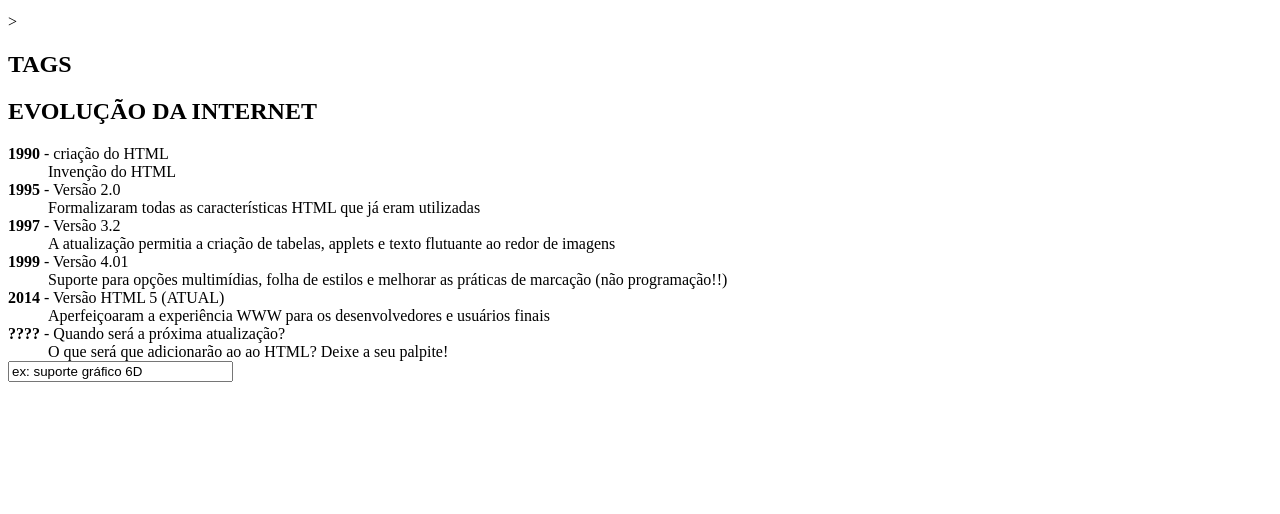
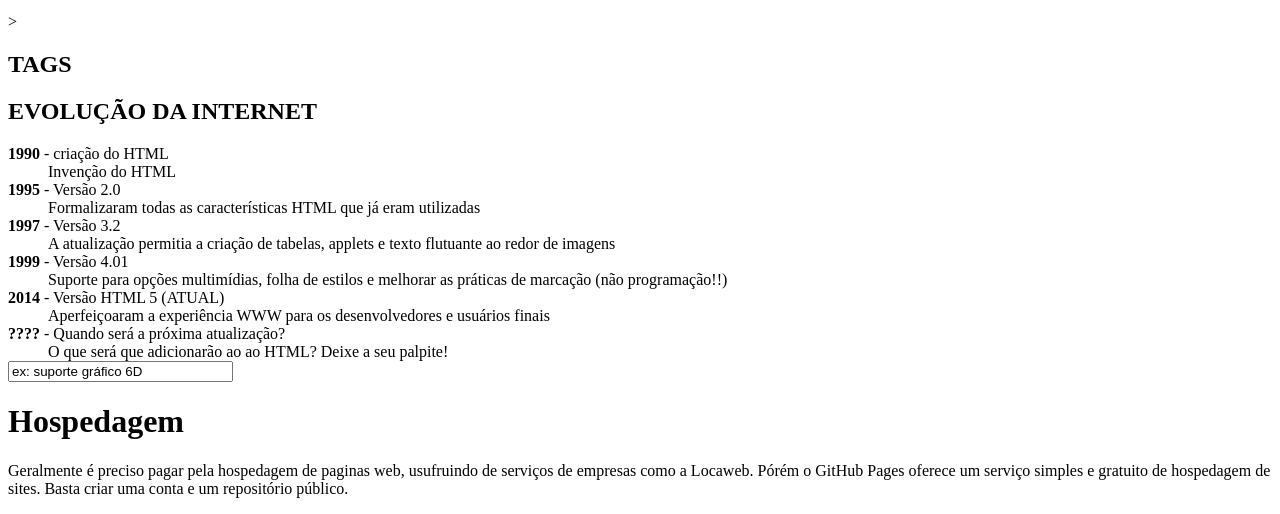
Before and after one commit to WilliamSchevisbisky/primeiro-site, a plain HTML site: page index.html in a window 1280 px wide. Shown: the part 381-895 px from the top of the page. Before the commit the page ends 800 px from the top, so only its background shows below. Drawn offline with Linux system fonts and the light colour scheme.

Commit message:
update git hub pages

```diff
--- a/index.html
+++ b/index.html
@@ -49,5 +49,7 @@
         <input type="text" size="25" value="ex: suporte gráfico 6D" />
 
     </dl>
+    <h1>Hospedagem</h1>
+    <p>Geralmente é preciso pagar pela hospedagem de paginas web, usufruindo de serviços de empresas como a Locaweb. Pórém o GitHub Pages oferece um serviço simples e gratuito de hospedagem de sites. Basta criar uma conta e um repositório público.</p>
 </body>
 </html>
```
